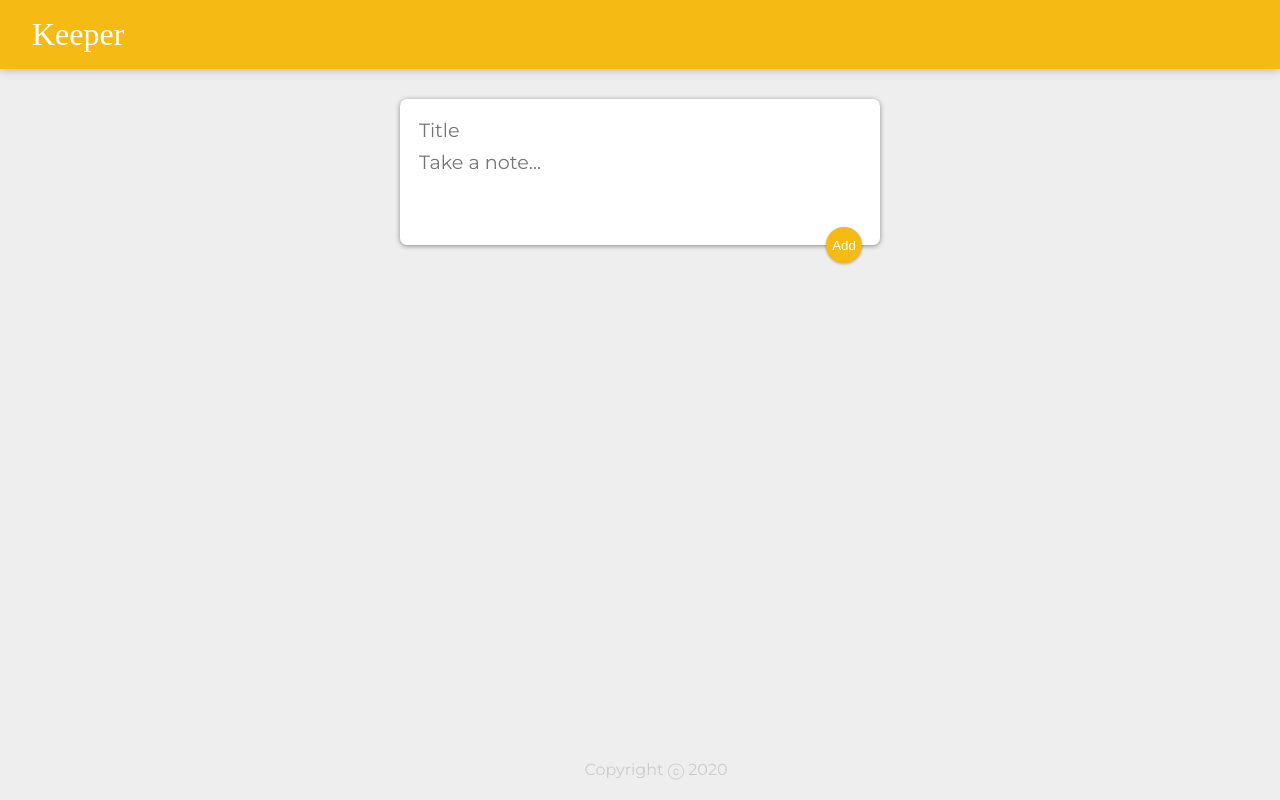
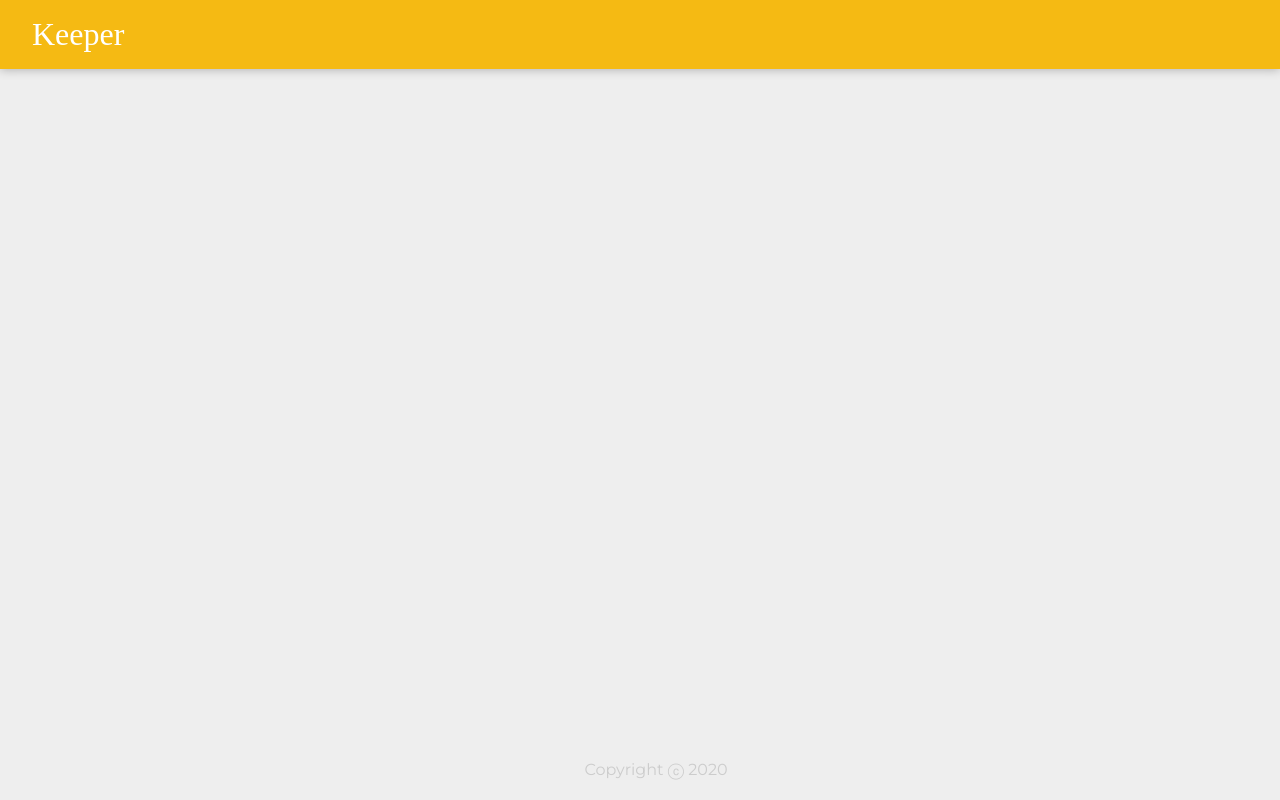
Before and after one commit to vikramoff24/Make-Notes, a React (Create React App) app: page / in a window 1280 px wide. Built offline with nearby package versions, Linux system fonts and the light colour scheme; a web font is replaced by a local one.

Commit message:
Code Refactored

```diff
--- a/src/Components/App.jsx
+++ b/src/Components/App.jsx
@@ -19,8 +19,7 @@ const [notesArr,addNotesArr]=useState([])
 return (
     <div>
       <Header />
-      <CreateArea  onClicked={handleClick} />
-      {notesArr.map((notes)=>  <Note key={1} title={notes.title} content={notes.content} /> )}
+
 
       <Footer />
     </div>
```
